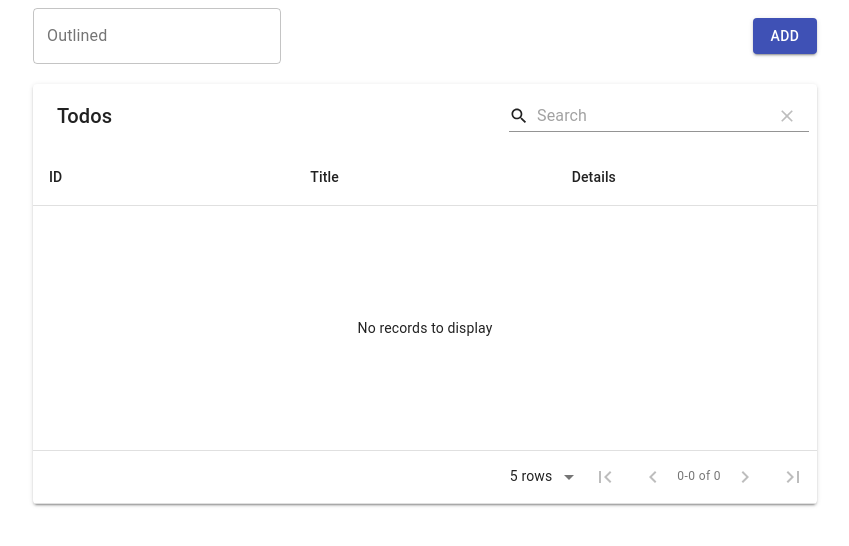
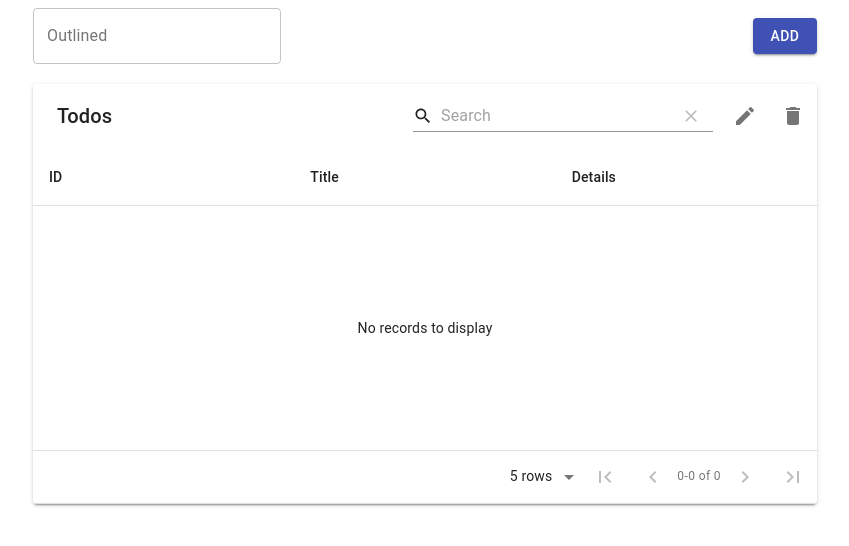
Before and after one commit to awaism551/todo-nextjs, a Next.js app: page / in a window 1280 px wide. Shown: the top 546 px of the page, without its empty margins (215-1064 px from the left). Built offline with nearby package versions, Linux system fonts and the light colour scheme.

Commit message:
8th video

```diff
--- a/pages/index.tsx
+++ b/pages/index.tsx
@@ -1,5 +1,5 @@
-import { Button, TextField } from "@material-ui/core";
-import { Add, ArrowUpward } from "@material-ui/icons";
+import { Box, Button, IconButton, TextField } from "@material-ui/core";
+import { Add, ArrowUpward, Delete } from "@material-ui/icons";
 import Check from "@material-ui/icons/Check";
 import ChevronLeft from "@material-ui/icons/ChevronLeft";
 import ChevronRight from "@material-ui/icons/ChevronRight";
@@ -12,7 +12,7 @@ import Remove from "@material-ui/icons/Remove";
 import SaveAlt from "@material-ui/icons/SaveAlt";
 import Search from "@material-ui/icons/Search";
 import ViewColumn from "@material-ui/icons/ViewColumn";
-import MaterialTable from "material-table";
+import MaterialTable, { MTableToolbar } from "material-table";
 import type { NextPage } from "next";
 import { forwardRef, useState } from "react";
 import styles from "../styles/Home.module.css";
@@ -26,33 +26,62 @@ const Home: NextPage = () => {
   const [todos, setTodos] = useState<Todo[]>([]);
   const [input, setInput] = useState<string>("");
 
+  const components = {
+    Toolbar: (props: any) => (
+      <div className={styles.firstRow}>
+        <Box className={styles.width100}>
+          <MTableToolbar {...props} />
+        </Box>
+        <Box className={styles.icons}>
+          <IconButton>
+            <Edit />
+          </IconButton>
+          <IconButton onClick={deleteTodo}>
+            <Delete />
+          </IconButton>
+        </Box>
+      </div>
+    ),
+  };
+
   const addTodo = (event: any) => {
     event.preventDefault();
-    console.log("add todo::input value", input)
+    console.log("add todo::input value", input);
     if (input) {
       const id = (todos[todos.length - 1]?.id ?? 0) + 1;
-      console.log(id)
+      console.log(id);
       let newTodo: Todo = {
         id,
-        title: input
-      }
+        title: input,
+      };
       let copyArr: Todo[] = JSON.parse(JSON.stringify(todos));
-      copyArr.push(newTodo)
-      setTodos(copyArr)
-      setInput("")
+      copyArr.push(newTodo);
+      setTodos(copyArr);
+      setInput("");
     }
+  };
+
+  const deleteTodo = () => {
+    console.log("delete todo")
   }
 
   const onInputChange = (event: any) => {
-    console.log("value::", event.target.value)
-    setInput(event.target.value)
-  }
+    console.log("value::", event.target.value);
+    setInput(event.target.value);
+  };
 
   return (
     <div className={styles.container}>
       <form onSubmit={addTodo}>
         <div className={styles.firstRow}>
-          <TextField autoComplete="off" id="outlined-basic" label="Outlined" variant="outlined" value={input} onChange={onInputChange}/>
+          <TextField
+            autoComplete="off"
+            id="outlined-basic"
+            label="Outlined"
+            variant="outlined"
+            value={input}
+            onChange={onInputChange}
+          />
           <Button variant="contained" color="primary" type="submit">
             Add
           </Button>
@@ -110,10 +139,11 @@ const Home: NextPage = () => {
         columns={[
           { title: "ID", field: "id" },
           { title: "Title", field: "title" },
-          { title: "Details", field: "details" }
+          { title: "Details", field: "details" },
         ]}
         data={todos}
         title="Todos"
+        components={components}
       />
     </div>
   );
--- a/styles/Home.module.css
+++ b/styles/Home.module.css
@@ -9,3 +9,9 @@
   align-items: center;
   justify-content: space-between;
 }
+.width100 {
+  width: 100%;
+}
+.icons {
+  display: flex;
+}
```
